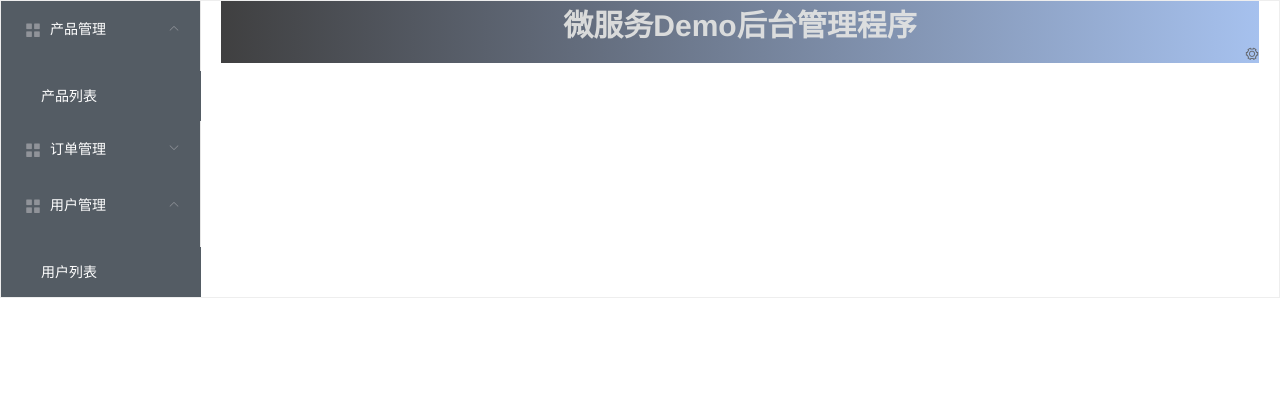
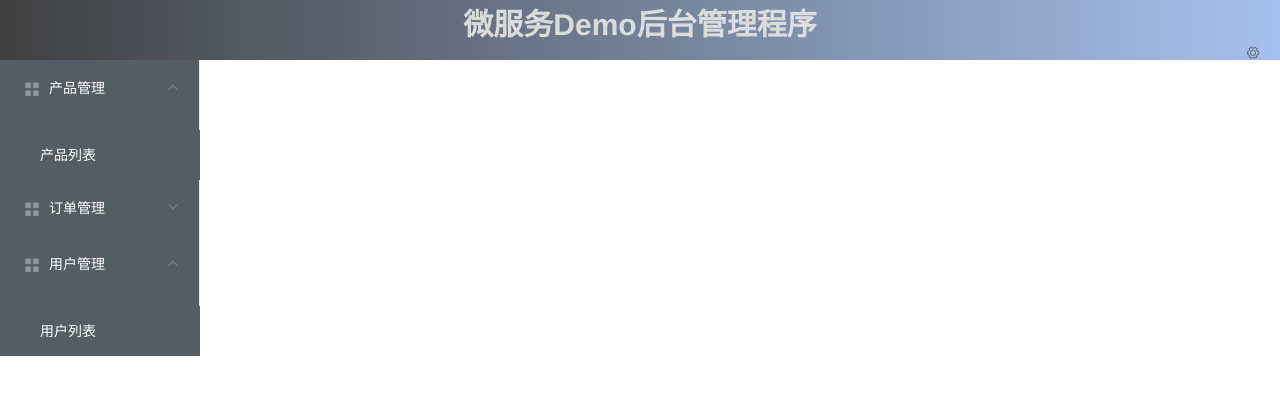
Before and after one commit to bjaimm/vue-demo, a Vue app: page / in a window 1280 px wide. Shown: the top 394 px of the page. Built offline with nearby package versions, Linux system fonts and the light colour scheme; the HTML template or start-up script is replaced by a standard one.

Commit message:
adjust layout

```diff
--- a/src/components/LeftMenu.vue
+++ b/src/components/LeftMenu.vue
@@ -38,7 +38,5 @@ export default{
 </script>
 
 <style scoped>
-#leftMenu {
-    background-image: linear-gradient(to right, #fbc2eb, #a6c1ee);
-}
+
 </style>
--- a/src/components/TopBar.vue
+++ b/src/components/TopBar.vue
@@ -1,5 +1,5 @@
 <template>
-  <div style="background-image: linear-gradient(to right, #1c1c1dd7, #a6c1ee)">
+  <div>
     <h3>{{ msg }}</h3>
     <el-dropdown >
       <i class="el-icon-setting" ></i>
--- a/src/views/home/Home.vue
+++ b/src/views/home/Home.vue
@@ -1,22 +1,23 @@
 <template>
 
     <div id="home" style="text-align: left">
-      <el-container style="height: 100%; border: 1px solid #eee">
+      <el-container style="height: 100%; width: 100%;">
 
+        <el-header class="header" >
+            <TopBar   v-bind:msg="msg" v-bind:loginUserName="loginUserName" />
+        </el-header>
+        <el-container>
           <el-aside width="200px" style="background-color: #545c64">
             <LeftMenu></LeftMenu>
           </el-aside>
 
-        <el-container>
-
-          <el-header class="header">
-            <TopBar   v-bind:msg="msg" v-bind:loginUserName="loginUserName" class="header"/>
-          </el-header>
+          <el-container style="">
 
             <el-main>
               <router-view></router-view>
             </el-main>
 
+          </el-container>
         </el-container>
       </el-container>
 
@@ -56,6 +57,7 @@ var loginUserName = localStorage.getItem("microserviceDemoLoginUserName")
     -moz-osx-font-smoothing: grayscale;
     text-align: right;
     color: #e7e7e4e5;
+    background: linear-gradient(to right, #1c1c1dd7, #a6c1ee)
 
   }
   *{
```
Lines whose indentation alone changed are shown as unchanged.
